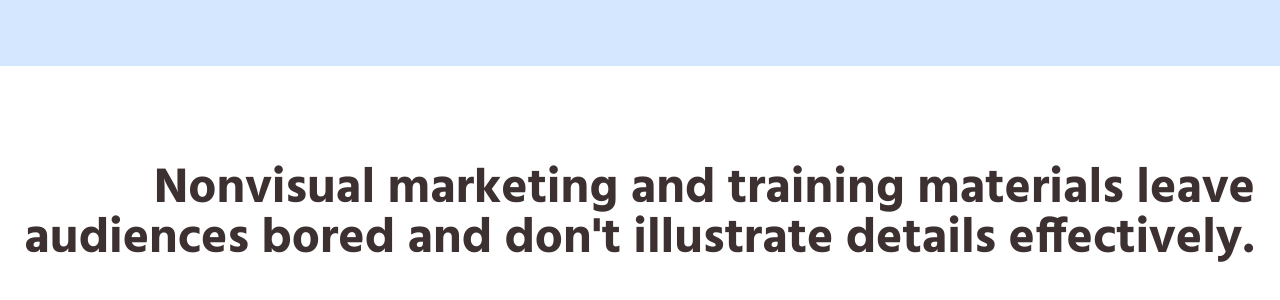
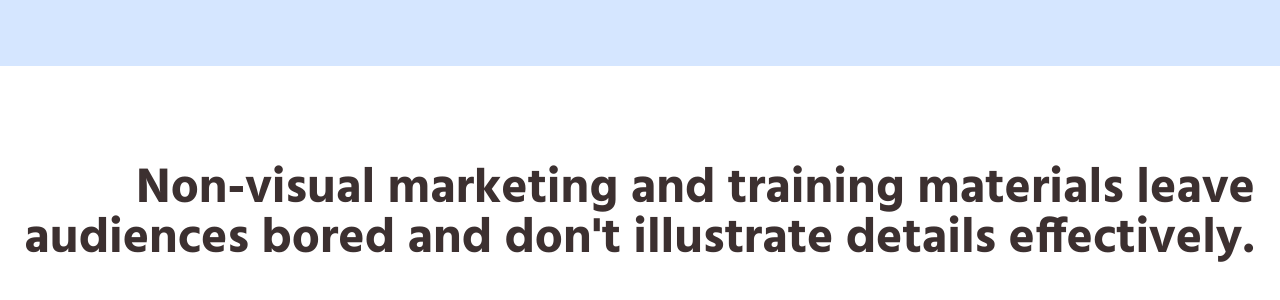
Before and after one commit to panopticvisualmedia/panopticvisualmedia.github.io, a plain HTML site: page index.html in a window 1280 px wide. Shown: the part 1534-1834 px from the top of the page. Drawn offline with nearby package versions, Linux system fonts and the light colour scheme.

Commit message:
Change two
Update change two

```diff
--- a/index.html
+++ b/index.html
@@ -43,7 +43,7 @@
 <div class="sectionV" id="s2" style="background-color: #d5e6ff"><div class="textwrap" style="margin-left: 15px;"><h1 style="color: #3c3030; text-align: left; margin-top: auto; margin-bottom: auto; font-family: Hind;"><br><br>We help businesses captivate their audiences through engaging visuals.</h1></div>
 
 </div>
-<div class="sectionV" id="s3" style="background-color: #ffffff"><div class="textwrap" style="margin-right: 25px; float: right;"><h2 style="color: #3c3030; text-align: right; margin-top: auto; margin-bottom: auto;"><br><br>Nonvisual marketing and training materials leave audiences bored and don't illustrate details effectively.</h2></div>
+<div class="sectionV" id="s3" style="background-color: #ffffff"><div class="textwrap" style="margin-right: 25px; float: right;"><h2 style="color: #3c3030; text-align: right; margin-top: auto; margin-bottom: auto;"><br><br>Non-visual marketing and training materials leave audiences bored and don't illustrate details effectively.</h2></div>
 
 </div>
 <div class="sectionV" id="s4" style="background-color: #d5e6ff"><div class="textwrap" style="margin-right: 25px; float: right;"><h2 style="color: #3c3030; text-align: right; margin-top: auto; margin-bottom: auto;"><br><br>Videos increase retention by <b style="color: #ea0006;">85%</b>, making sure that your key points <b style="color: #ea0006">stick</b>.</h2></div>
```
